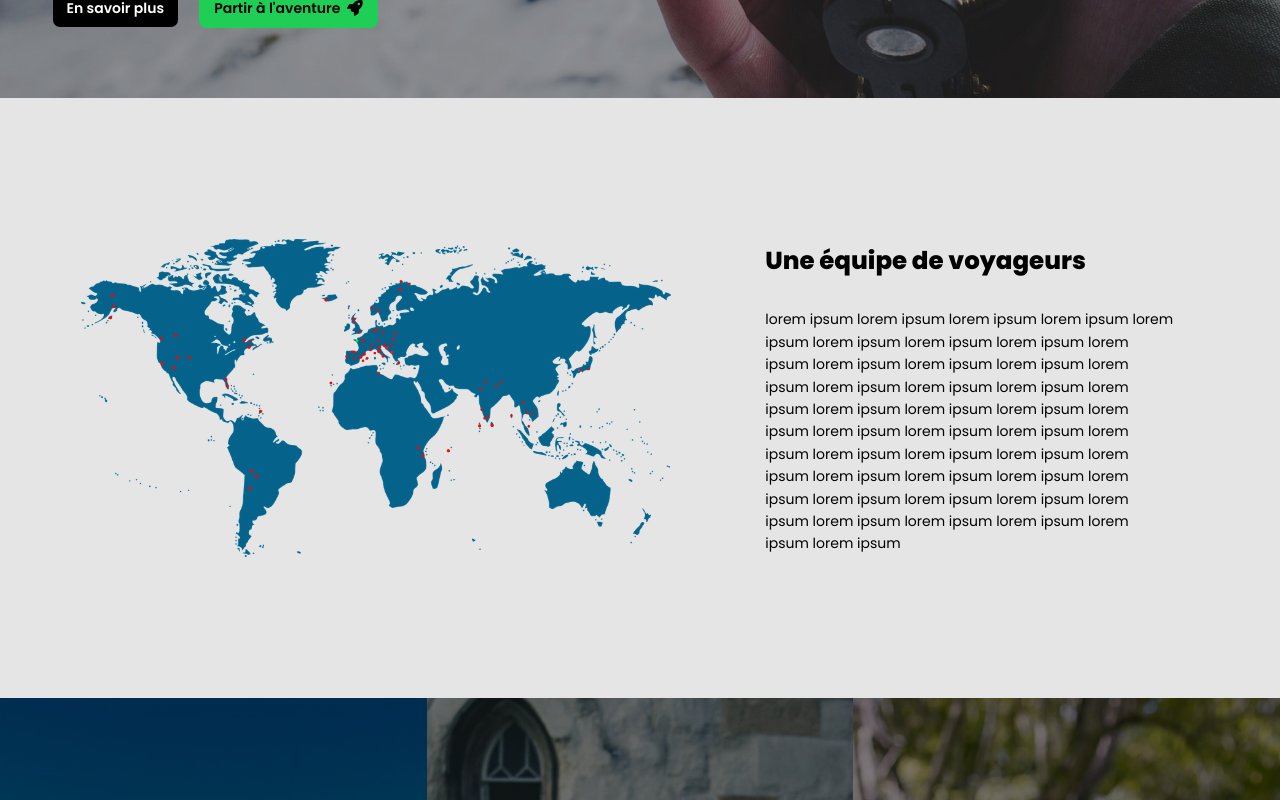
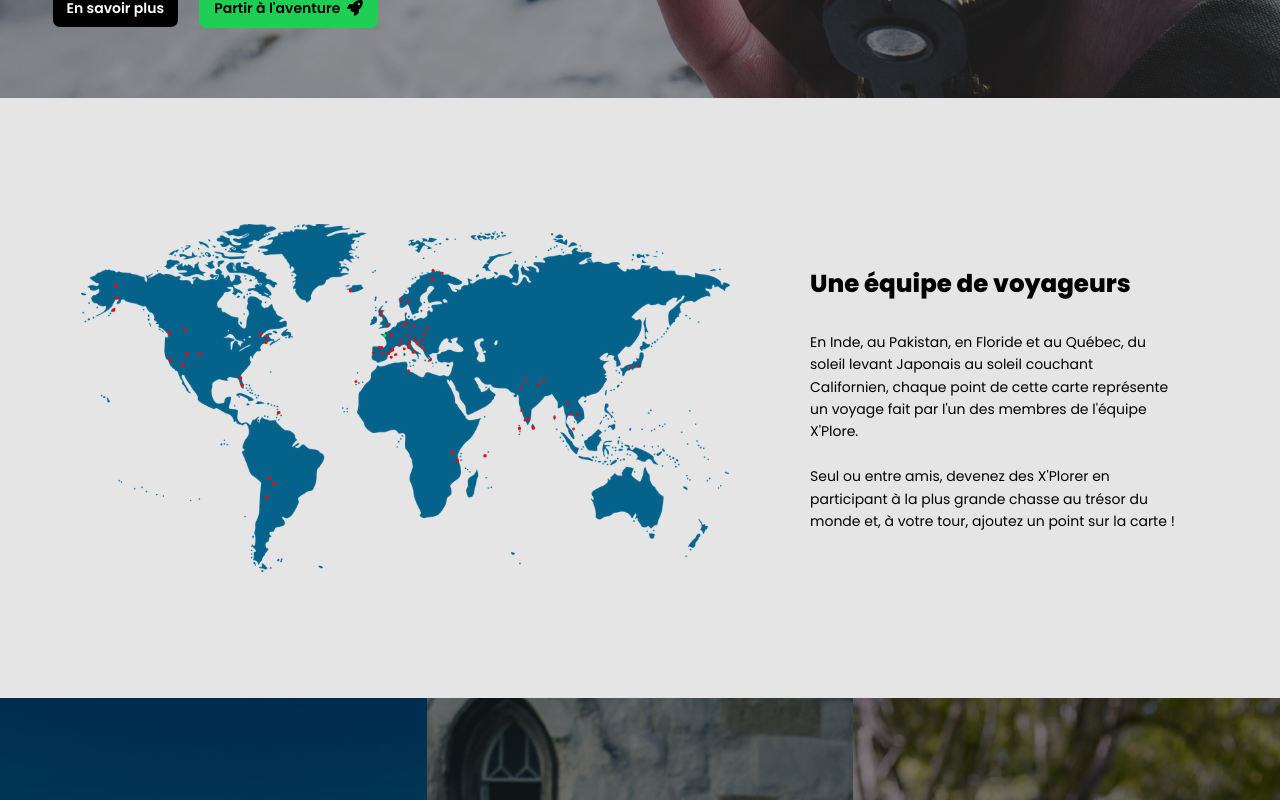
Before and after one commit to startXploreApp/XploreBeta, a React (Create React App) app: page / in a window 1280 px wide. Shown: the part 702-1502 px from the top of the page. Built offline with nearby package versions, Linux system fonts and the light colour scheme; a web font is replaced by a local one.

Commit message:
Add map with text

```diff
--- a/src/parts/home/VideoPresentation.js
+++ b/src/parts/home/VideoPresentation.js
@@ -1,7 +1,6 @@
 import Panel from "../../components/Panel";
 import Column from "../../components/Column";
 import styled from "styled-components";
-import Row from "../../components/Row";
 
 const VideoPlayer = styled.iframe`
     width: 50%;
@@ -21,6 +20,19 @@ const VideoPlayer = styled.iframe`
     }
 `;
 
+const MapWrapper = styled.div`
+    width: 100%;
+    display: grid;
+    grid-template-columns: 60% 40%;
+    justify-content: center;
+    justify-items: center;
+    align-items: center;
+
+    @media (max-width: ${({theme}) => theme.screen.medium}) {
+        grid-template-columns: 1fr;
+    }
+`;
+
 const VideoPresentation = () => {
     return (
         <Panel style={{ height: "75vh", backgroundColor: "#E5E5E5" }}>
@@ -35,25 +47,20 @@ const VideoPresentation = () => {
                     allow="accelerometer; autoplay; clipboard-write; encrypted-media; gyroscope; picture-in-picture"
                     allowfullscreen>
                 </VideoPlayer> */}
-                <Row>
-                    <img style={{ width: "55%", padding: "2rem", objectFit: "contain" }} src={require("../../assets/voyages_xplore.png")} alt="voyages" />
-                    <Column style={{ width: "60%" }}>
+                <MapWrapper>
+                    <img style={{ width: "100%", padding: "2rem", objectFit: "contain" }} src={require("../../assets/voyages_xplore.png")} alt="voyages" />
+                    <Column style={{ width: "100%" }}>
                         <h2>Une équipe de voyageurs</h2>
                         <p>
-                            lorem ipsum lorem ipsum lorem ipsum lorem ipsum
-                            lorem ipsum lorem ipsum lorem ipsum lorem ipsum
-                            lorem ipsum lorem ipsum lorem ipsum lorem ipsum
-                            lorem ipsum lorem ipsum lorem ipsum lorem ipsum
-                            lorem ipsum lorem ipsum lorem ipsum lorem ipsum
-                            lorem ipsum lorem ipsum lorem ipsum lorem ipsum
-                            lorem ipsum lorem ipsum lorem ipsum lorem ipsum
-                            lorem ipsum lorem ipsum lorem ipsum lorem ipsum
-                            lorem ipsum lorem ipsum lorem ipsum lorem ipsum
-                            lorem ipsum lorem ipsum lorem ipsum lorem ipsum
-                            lorem ipsum lorem ipsum
+                            En Inde, au Pakistan, en Floride et au Québec, du soleil levant Japonais au soleil couchant Californien,
+                            chaque point de cette carte représente un voyage fait par l'un des membres de l'équipe X'Plore.
+                            <br />
+                            <br />
+                            Seul ou entre amis, devenez des X'Plorer en participant à la plus grande chasse au trésor du monde et,
+                            à votre tour, ajoutez un point sur la carte !
                         </p>
                     </Column>
-                </Row>
+                </MapWrapper>
             </Column>
         </Panel>
     );
```
